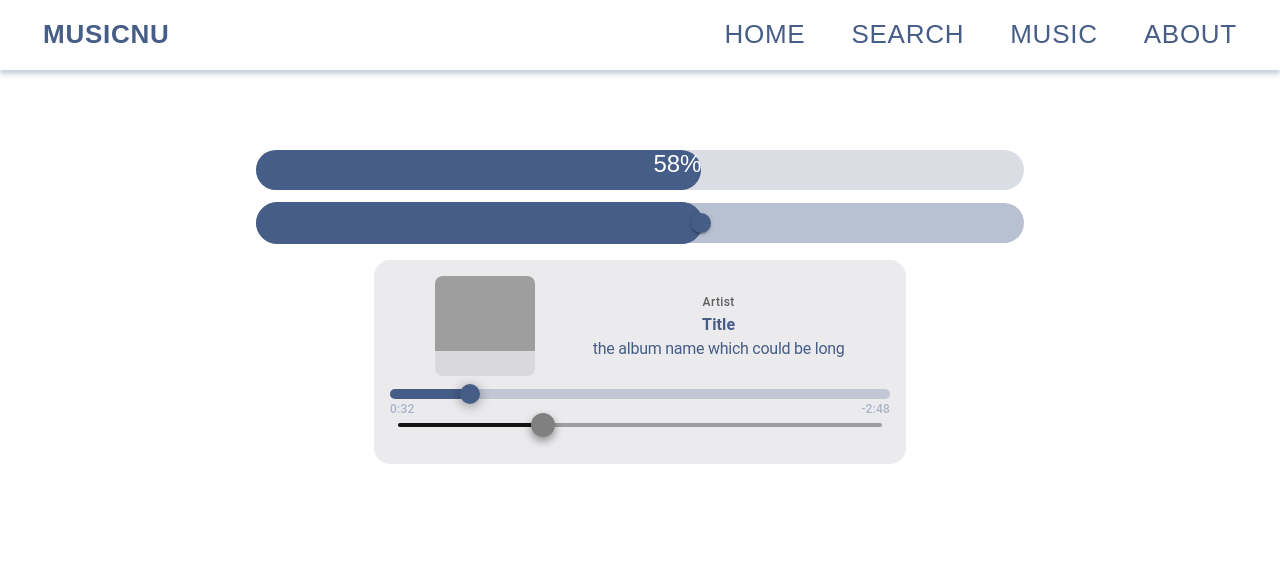
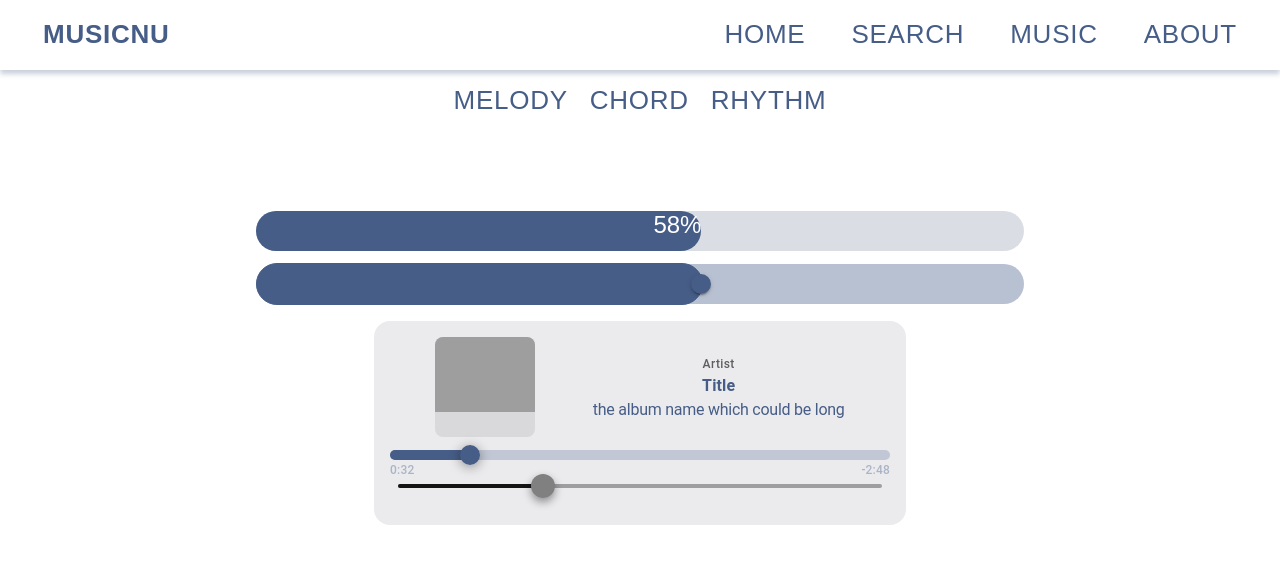
Before and after one commit to MusicNU/LearningApp, a React (Create React App) app: page /song in a window 1280 px wide. Shown: the top 564 px of the page. Built offline with nearby package versions, Linux system fonts and the light colour scheme; grey boxes are pictures that could not be loaded; a web font is replaced by a local one.

Commit message:
page changes

```diff
--- a/package.json
+++ b/package.json
@@ -11,11 +11,13 @@
     "@testing-library/user-event": "^13.5.0",
     "@types/react-router-dom": "^5.3.3",
     "axios": "^1.4.0",
+    "body-parser": "^1.20.2",
     "react": "^18.2.0",
     "react-dom": "^18.2.0",
     "react-piano-roll": "^0.1.3",
     "react-router-dom": "^6.10.0",
     "react-scripts": "5.0.1",
+    "request": "^2.88.2",
     "web-vitals": "^2.1.4"
   },
   "scripts": {
--- a/src/Components/SearchBar.jsx
+++ b/src/Components/SearchBar.jsx
@@ -29,7 +29,7 @@ class Searchbar extends React.Component {
             </div>
             <Box sx={{ display: 'flex', justifyContent: 'center', alignItems: 'center', marginTop:'10px'}}>
                 <TextBox name={'powered by'} fontSize='20px' elevation='0' marginBottom='0'></TextBox>
-                <img style={{width:'60px', height:'30px', marginLeft:'5px'}} src='https://www.thatitguy.net/wp-content/uploads/2018/08/1280px-Logo_of_YouTube_2015-2017.svg.png' alt="youtube logo"></img>
+                <img style={{width:'75px', height:'30px'}} src='https://www.logo.wine/a/logo/YouTube/YouTube-Logo.wine.svg' alt="youtube logo"></img>
             </Box>
             </>
         )
--- a/src/pages/song.jsx
+++ b/src/pages/song.jsx
@@ -1,10 +1,17 @@
 import theme from '../theme';
 import ProgressBar from '../Components/ProgressBar';
 import MusicPlayerSlider from '../Components/MusicPlayer';
+import { Button, ThemeProvider } from '@mui/material';
+import NavButton from '../Components/NavButton';
 
 const SongPage = () => {
     return(
         <>
+        <div class='center'>
+            <NavButton addr='/musicvis' label='Melody'></NavButton>
+            <NavButton addr='song/chord' label='Chord'></NavButton>
+            <NavButton addr='song/rhythm' label='Rhythm'></NavButton>
+        </div>
         <div class='center'>
             <ProgressBar progress={70} length={120}/>
         </div>
```
Also changed, not shown: 2 other files (tests, documents, lock files or other folders).
